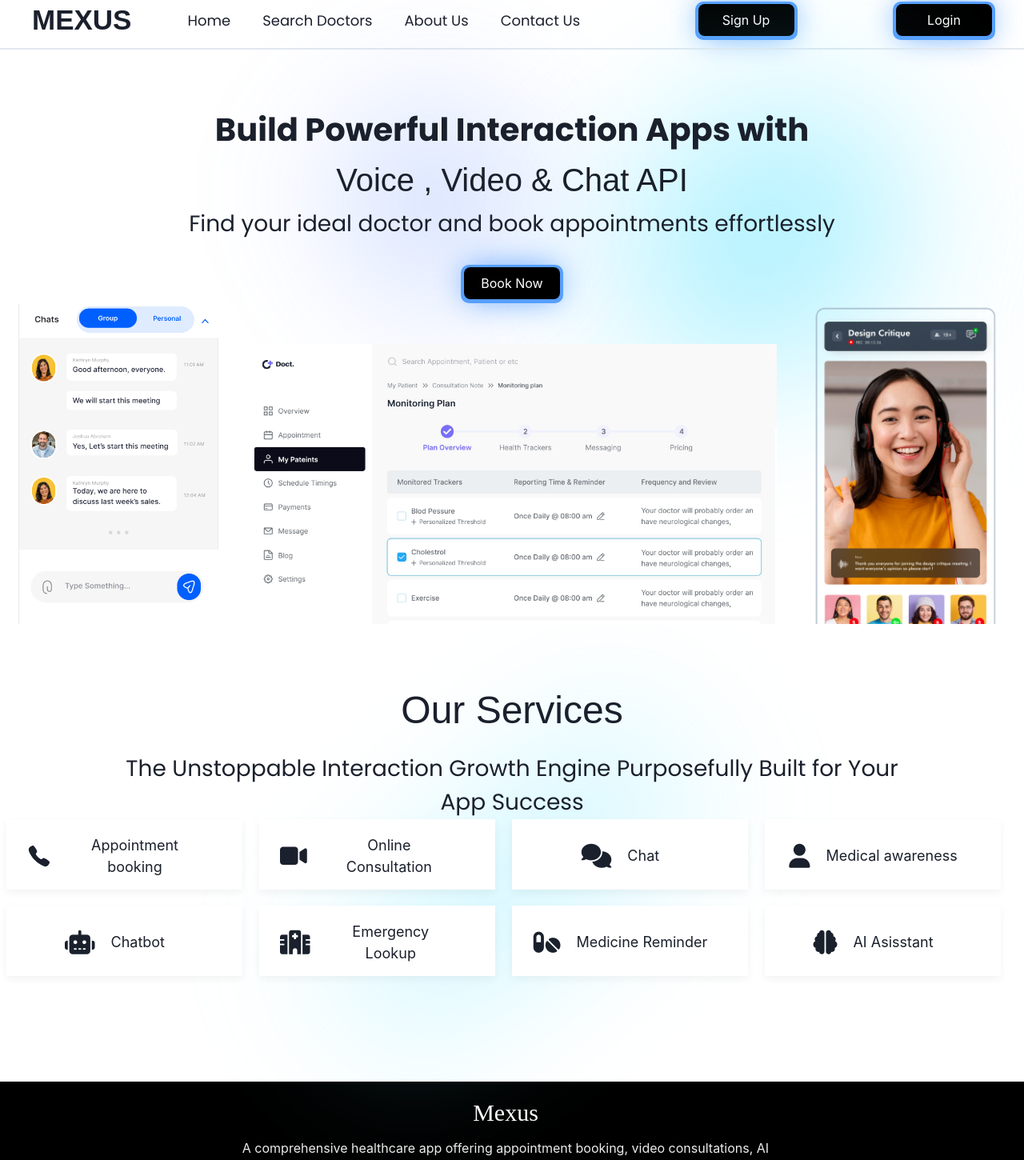
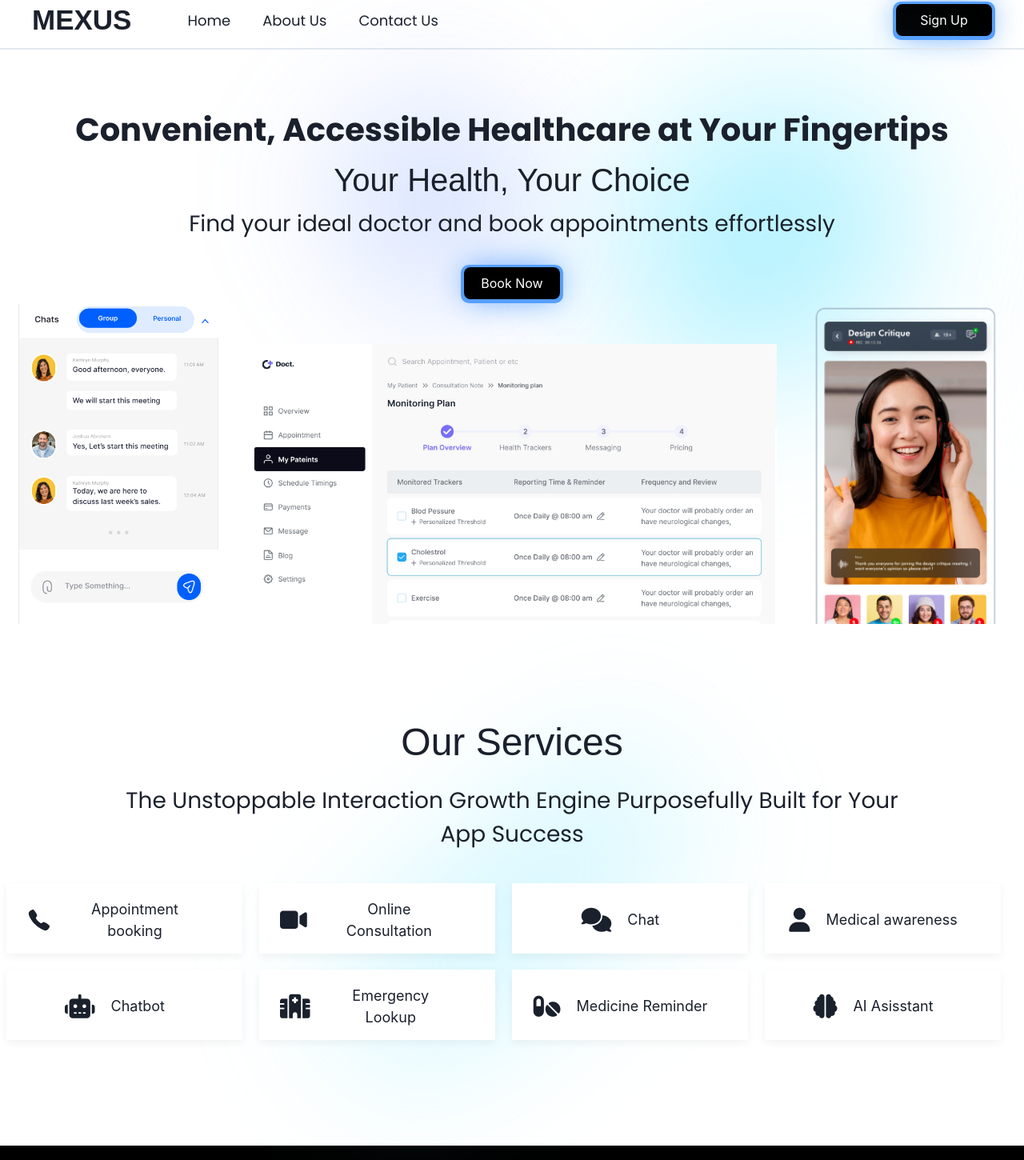
Before and after one commit to Git1Gud/Mexus, a React (Vite) app in the folder Frontend/: page / in a window 1280 px wide. Shown: the part 10-1460 px from the top of the page at 80% size. Built offline with nearby package versions, Linux system fonts and the light colour scheme; a web font is replaced by a local one.

Commit message:
ui_basic

```diff
--- a/Frontend/src/components/Footer/Footer.jsx
+++ b/Frontend/src/components/Footer/Footer.jsx
@@ -13,7 +13,7 @@
         <div className="footerLogo">
         Mexus
         </div>
-        <div className="para">
+        <div className="para font-poppins">
         A comprehensive healthcare app offering appointment booking, video consultations, AI assistance, and more for convenient and accessible medical care.
             </div>
             <div className="footerSocial">
--- a/Frontend/src/components/HomeNavbar/HomeNavbar.jsx
+++ b/Frontend/src/components/HomeNavbar/HomeNavbar.jsx
@@ -41,9 +41,6 @@
           <NavLink to="/" className="links">
             Home
           </NavLink>
-          <NavLink to="/Searchdoctors" className="links normal-text">
-            Search Doctors
-          </NavLink>
           <NavLink to="/aboutUs" className="links normal-text">
             About Us
           </NavLink>
@@ -76,11 +73,11 @@
             Sign Up
           </NavLink>
           </div>
-          <div className="btns">
+          {/* <div className="btns">
           <NavLink to="/login" className="btn">
             Login
           </NavLink>
-          </div>
+          </div> */}
         </>}
 
         <div
--- a/Frontend/src/pages/Home/Home.jsx
+++ b/Frontend/src/pages/Home/Home.jsx
@@ -68,10 +68,10 @@
           <div className="homeUP z-10 flex flex-col items-center justify-center  ">
             <div className="text-Blakish text-5xl text-center">
               <div className="heading font-bold ">
-                Build Powerful Interaction Apps with
+              Convenient, Accessible Healthcare at Your Fingertips
               </div>
               <span className="heading !font-anta">
-                Voice , Video & Chat API
+                Your Health, Your Choice
               </span>
               <div className="subHeading !text-gray-400 mt-5 mb-5">
                 Find your ideal doctor and book appointments effortlessly
@@ -88,7 +88,7 @@
           </div>
         </section>
 
-        <section className=" relative homeServices mt-30 pt-10 h-full flex flex-col  justify-center  items-center text-center bg-transulcent">
+        <section className=" relative homeServices mt-30 pt-20 h-full flex flex-col  justify-center  items-center text-center bg-transulcent">
           <div className="absolute serviceShade"></div>
           <div className=" z-10 serviceWrapper h-full flex flex-col  justify-center  items-center text-center">
             <div className="heading spanColor !font-anta">Our Services</div>
@@ -97,7 +97,7 @@
               Your App Success
             </div>
           </div>
-          <div className=" z-10  services flex flex-row  flex-wrap justify-center  items-center text-center ">
+          <div className=" z-10  services flex flex-row mt-10 flex-wrap justify-center  items-center text-center ">
             {servicesData.map((service, index) => (
               <div
                 key={index}
--- a/Frontend/tailwind.config.js
+++ b/Frontend/tailwind.config.js
@@ -12,7 +12,7 @@
         'Greyish':'#EFEFF1',
         'Blackish': '#1c1c1c',
         'gray':'#ececec',
-        'blue':'#579ffb'
+        'bluee':'#579ffb'
       },
       fontFamily: {
         'anta': ['Anta', 'sans-serif'],
@@ -28,7 +28,7 @@
         '--color-greyish': theme('colors.Greyish'),
         '--color-blackish': theme('colors.Blackish'),
         '--color-gray': theme('colors.gray'),
-        '--color-blue': theme('colors.blue'),
+        '--color-blue': theme('colors.bluee'),
       },
     });
   }],
```
